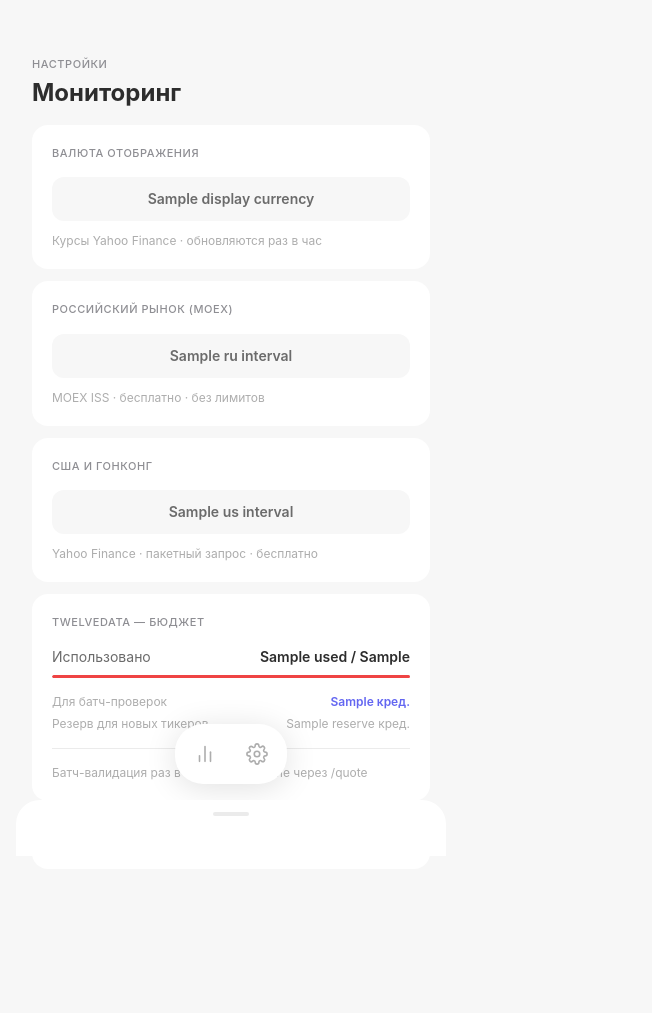
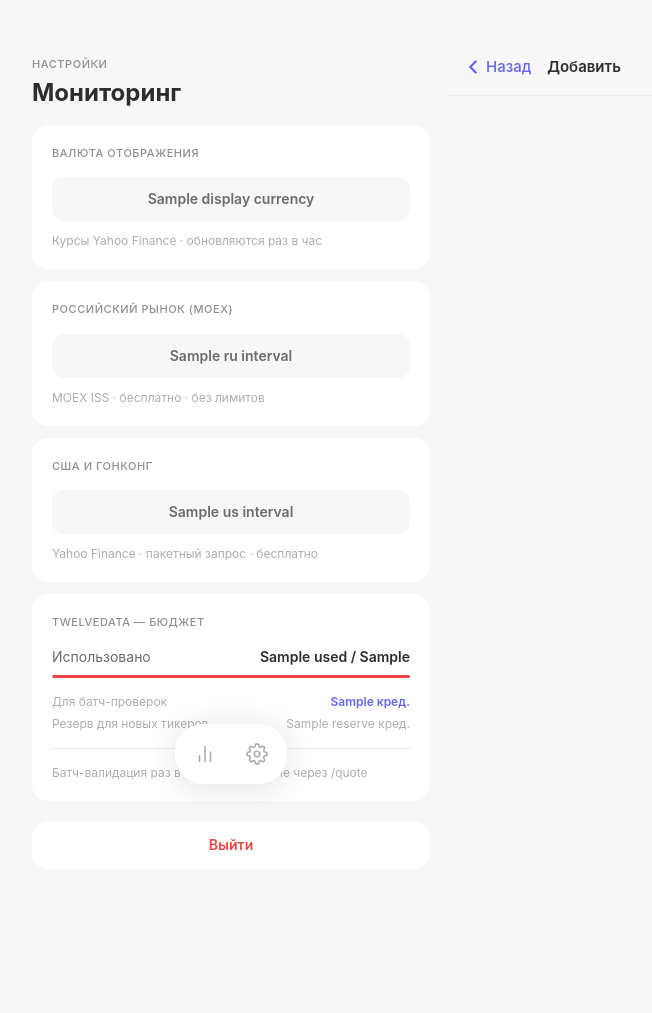
Before and after one commit to vsevolodm12/trade_bot, a FastAPI app: template web/templates/settings.html in a window 1280 px wide. Shown: the whole page, without its empty margins (409-1061 px from the left). Run offline with FastAPI, Linux system fonts and the light colour scheme; the template is opened without the code that fills it: most values are stand-ins (such as "Sample title", 1, 10 or a date in 2020); some libraries are stand-ins or nearby versions.

Commit message:
Replace bottom sheet with full-screen panel, update Excel import
1. Bottom sheet → full-screen slide-in panel: the add-alert modal
   now slides in from the right as a full-screen page (no overlay,
   no swipe-to-close). iOS-style back button (← Назад) in the header.
   Scrolling the form no longer accidentally closes the panel.

2. Excel import: col A=ticker, col B=target above ▲, col C=target
   below ▼. Both B and C are optional; at least one must be filled.
   When both are filled, two alerts are created (combined card).
   Updated hint text in the add form UI.

Co-Authored-By: Claude Sonnet 4.6 <noreply@anthropic.com>

```diff
--- a/web/app.py
+++ b/web/app.py
@@ -632,44 +632,66 @@ async def upload_excel(
             {"request": request, "error": "Файл пустой"},
         )
 
-    # Пропускаем первую строку если это заголовок (не число во второй колонке)
+    def _to_float(raw) -> Optional[float]:
+        """Преобразует строку/число из ячейки в float или None."""
+        if raw is None:
+            return None
+        s = str(raw).replace(",", ".").strip()
+        if not s:
+            return None
+        try:
+            v = float(s)
+            return v if v > 0 else None
+        except ValueError:
+            return None
+
+    # Пропускаем первую строку если ни B, ни C не числа (это заголовок)
     start = 0
-    first_b = rows[0][1] if len(rows[0]) > 1 else None
-    if first_b is None or not str(first_b).replace(".", "").replace(",", "").isdigit():
+    first_b = _to_float(rows[0][1] if len(rows[0]) > 1 else None)
+    first_c = _to_float(rows[0][2] if len(rows[0]) > 2 else None)
+    if first_b is None and first_c is None:
         start = 1
 
     added, skipped = [], []
     for row in rows[start:]:
-        if len(row) < 2:
+        raw_ticker = str(row[0]).strip().upper() if row[0] else ""
+        if not raw_ticker:
             continue
-        raw_ticker = str(row[0]).strip().upper() if row[0] else ""
-        raw_price  = str(row[1]).replace(",", ".").strip() if row[1] else ""
 
-        if not raw_ticker or not raw_price:
-            continue
-        try:
-            target_price = float(raw_price)
-        except ValueError:
-            skipped.append(f"{raw_ticker} — неверная цена")
-            continue
+        target_above = _to_float(row[1] if len(row) > 1 else None)
+        target_below = _to_float(row[2] if len(row) > 2 else None)
+
+        if target_above is None and target_below is None:
+            continue  # строка без цен — пропускаем
 
         stock = await _search_stock(raw_ticker)
         if not stock:
             skipped.append(f"{raw_ticker} — не найден")
             continue
 
-        direction = "above" if target_price >= stock["price"] else "below"
         try:
-            await db.add_alert(
-                user_id=PRIMARY_USER_ID,
-                ticker=stock["ticker"],
-                exchange=stock["exchange"],
-                company_name=stock["company_name"],
-                target_price=target_price,
-                currency=stock["currency"],
-                direction=direction,
-                current_price=stock["price"],
-            )
+            if target_above:
+                await db.add_alert(
+                    user_id=PRIMARY_USER_ID,
+                    ticker=stock["ticker"],
+                    exchange=stock["exchange"],
+                    company_name=stock["company_name"],
+                    target_price=target_above,
+                    currency=stock["currency"],
+                    direction="above",
+                    current_price=stock["price"],
+                )
+            if target_below:
+                await db.add_alert(
+                    user_id=PRIMARY_USER_ID,
+                    ticker=stock["ticker"],
+                    exchange=stock["exchange"],
+                    company_name=stock["company_name"],
+                    target_price=target_below,
+                    currency=stock["currency"],
+                    direction="below",
+                    current_price=stock["price"],
+                )
             added.append(stock["ticker"])
         except Exception as e:
             skipped.append(f"{raw_ticker} — ошибка БД")
--- a/web/templates/base.html
+++ b/web/templates/base.html
@@ -46,14 +46,12 @@
     .htmx-request .htmx-indicator,
     .htmx-request.htmx-indicator { opacity: 1; }
 
-    /* Sheet slide-up */
+    /* Full-screen add panel — slides in from right */
     #sheet {
-      transform: translateY(100%);
-      transition: transform 0.32s cubic-bezier(0.32, 0.72, 0, 1);
+      transform: translateX(100%);
+      transition: transform 0.3s cubic-bezier(0.32, 0.72, 0, 1);
     }
-    #sheet.open { transform: translateY(0); }
-    #overlay { opacity: 0; pointer-events: none; transition: opacity 0.3s; }
-    #overlay.open { opacity: 1; pointer-events: auto; }
+    #sheet.open { transform: translateX(0); }
 
     @keyframes spin { to { transform: rotate(360deg); } }
   </style>
@@ -101,9 +99,6 @@
     </div>
   </div>
 
-  <!-- ─── Overlay ─────────────────────────────────────────────────────────── -->
-  <div id="overlay" class="fixed inset-0 z-40 bg-black/25" onclick="closeSheet()"></div>
-
   <!-- ─── Custom Confirm Modal ────────────────────────────────────────────── -->
   <div id="confirm-backdrop"
        style="display:none; position:fixed; inset:0; z-index:60; align-items:center; justify-content:center; padding:24px; background:rgba(0,0,0,0.28)">
@@ -124,14 +119,24 @@
     </div>
   </div>
 
-  <!-- ─── Bottom Sheet ────────────────────────────────────────────────────── -->
-  <div id="sheet" class="fixed bottom-0 left-0 right-0 z-50 bg-white rounded-t-3xl"
-       style="max-width:430px;margin:0 auto;max-height:90dvh;padding-bottom:max(env(safe-area-inset-bottom),20px)">
-    <div class="flex justify-center pt-3 pb-1">
-      <div class="w-9 h-1 bg-line rounded-full"></div>
+  <!-- ─── Full-screen Add Panel ───────────────────────────────────────────── -->
+  <div id="sheet" class="fixed inset-0 z-50 bg-surface flex flex-col"
+       style="max-width:430px; margin:0 auto;">
+    <!-- iOS-style nav header -->
+    <div class="flex items-center gap-3 px-3 bg-surface border-b border-line shrink-0"
+         style="padding-top:max(env(safe-area-inset-top),52px); padding-bottom:12px">
+      <button onclick="closeSheet()"
+              class="flex items-center gap-0.5 px-1 py-1 text-accent text-[15px] font-medium active:opacity-50 transition-opacity">
+        <svg width="22" height="22" viewBox="0 0 24 24" fill="none" stroke="currentColor" stroke-width="2.5" stroke-linecap="round" stroke-linejoin="round">
+          <polyline points="15 18 9 12 15 6"/>
+        </svg>
+        Назад
+      </button>
+      <span class="text-[15px] font-semibold text-ink">Добавить</span>
     </div>
-    <div id="sheet-body" class="px-5 pb-4 overflow-y-auto no-scrollbar"
-         style="max-height:calc(90dvh - 40px)">
+    <!-- Scrollable body -->
+    <div id="sheet-body" class="flex-1 overflow-y-auto no-scrollbar px-4 pt-5"
+         style="padding-bottom:max(env(safe-area-inset-bottom),32px)">
     </div>
   </div>
 
@@ -140,28 +145,12 @@
 <script>
   function openSheet() {
     document.getElementById('sheet').classList.add('open');
-    document.getElementById('overlay').classList.add('open');
   }
   function closeSheet() {
     document.getElementById('sheet').classList.remove('open');
-    document.getElementById('overlay').classList.remove('open');
     document.getElementById('sheet-body').innerHTML = '';
   }
   document.body.addEventListener('alertAdded', closeSheet);
-
-  (function () {
-    let startY = null;
-    const el = document.getElementById('sheet');
-    el.addEventListener('touchstart', e => {
-      if (e.touches.length > 1) { startY = null; return; } // ignore multitouch / pinch
-      startY = e.touches[0].clientY;
-    }, { passive: true });
-    el.addEventListener('touchend', e => {
-      if (startY === null) return; // was multitouch — ignore
-      if (e.changedTouches[0].clientY - startY > 80) closeSheet();
-      startY = null;
-    }, { passive: true });
-  })();
 
   // ─── Custom confirm modal (replaces browser confirm) ───────────────────────
   (function () {
```
Also changed, not shown: web/templates/partials/add_form.html (+5 -5 lines).
